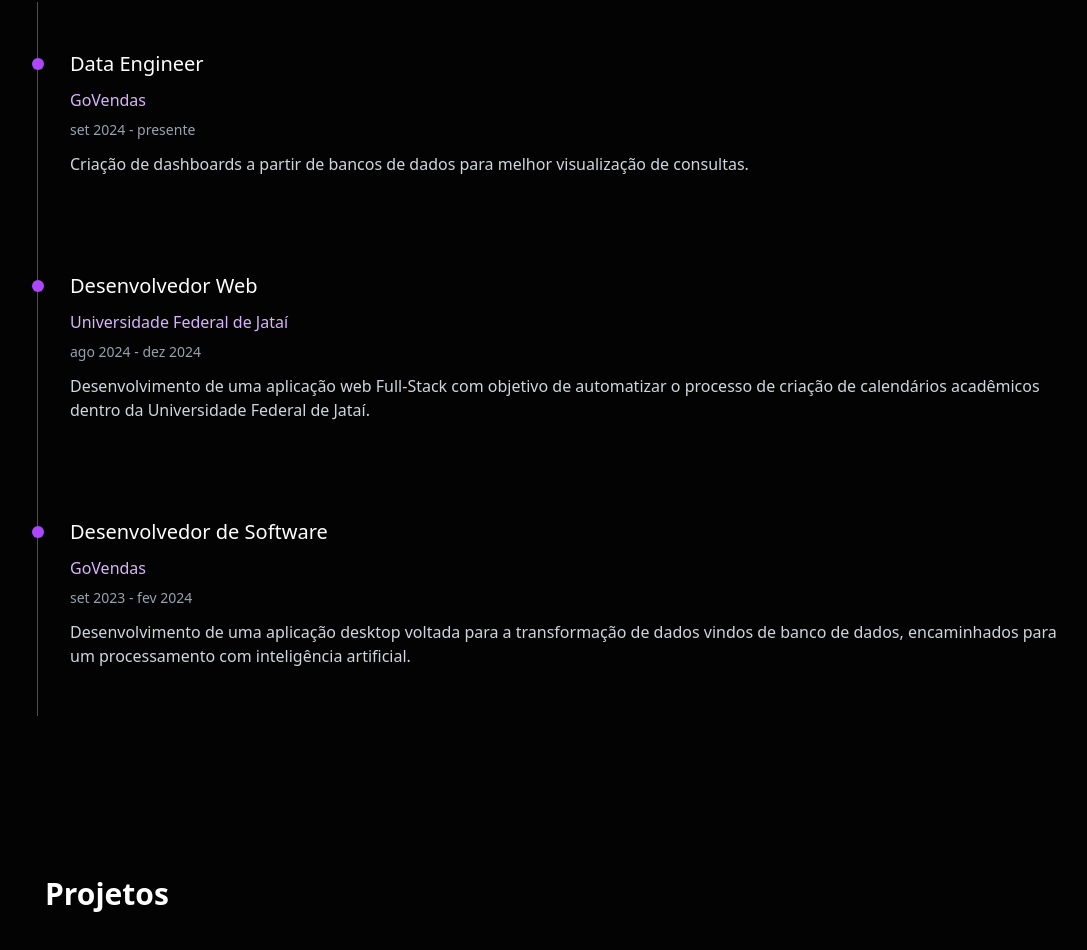
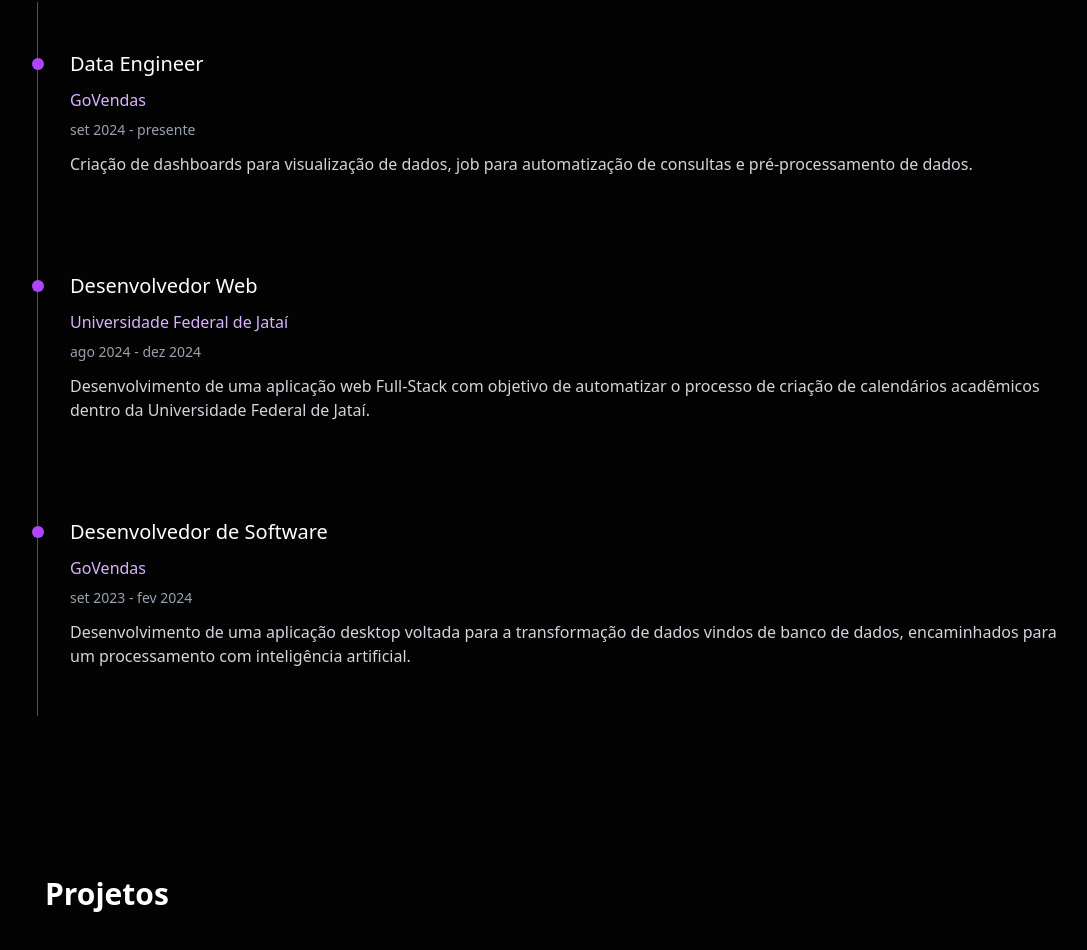
Before and after one commit to GabrielKrishna/Portfolio, a Next.js app: page / in a window 1280 px wide. Shown: the part 1516-2466 px from the top of the page, without its empty margins (91-1178 px from the left). Built offline with nearby package versions, Linux system fonts and the light colour scheme.

Commit message:
experience att

```diff
--- a/src/app/page.tsx
+++ b/src/app/page.tsx
@@ -47,7 +47,7 @@ export default function Home() {
       title: "Data Engineer",
       company: "GoVendas",
       period: "set 2024 - presente",
-      description: "Criação de dashboards a partir de bancos de dados para melhor visualização de consultas.",
+      description: "Criação de dashboards para visualização de dados, job para automatização de consultas e pré-processamento de dados.",
     },
     {
       title: "Desenvolvedor Web",
```
